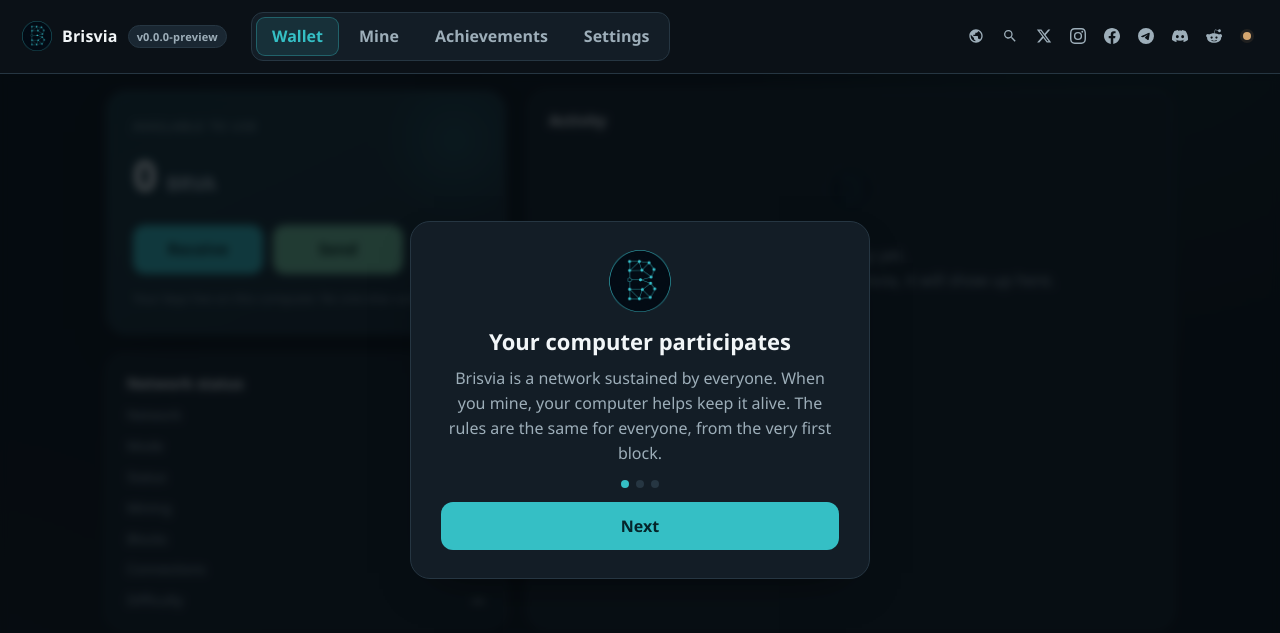
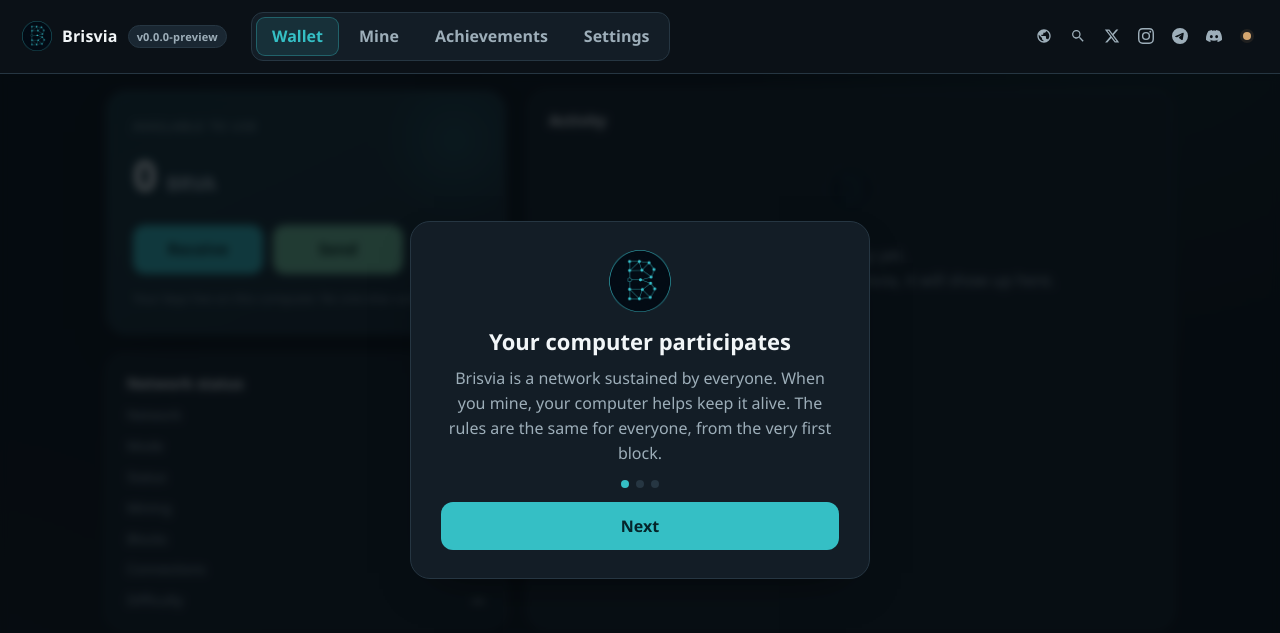
Before and after one commit to brisvia/brisvia-desktop, a website: page src/renderer/index.html in a window 1280 px wide. Drawn offline with Linux system fonts and the light colour scheme.

Commit message:
minero: quitar Facebook y Reddit de los iconos sociales del header
Pedido de Fernando (fotos v1.1.4). Quedan brisvia.com, Explorer, X, Instagram,
Telegram, Discord. Primer cambio de la tanda de UX para la proxima version.

```diff
--- a/src/renderer/index.html
+++ b/src/renderer/index.html
@@ -106,10 +106,8 @@
         <button class="hsocial" data-url="https://explorer.brisvia.com" data-name="Explorer · explorer.brisvia.com" aria-label="Block explorer"><svg viewBox="0 0 24 24" aria-hidden="true"><path d="M15.5 14h-.79l-.28-.27a6.5 6.5 0 1 0-.7.7l.27.28v.79l5 4.99L20.49 19l-4.99-5zm-6 0A4.5 4.5 0 1 1 14 9.5 4.5 4.5 0 0 1 9.5 14z"/></svg></button>
         <button class="hsocial" data-url="https://x.com/brisviacoin" data-name="X · @brisviacoin" aria-label="X @brisviacoin"><svg viewBox="0 0 24 24" aria-hidden="true"><path d="M18.244 2.25h3.308l-7.227 8.26 8.502 11.24H16.17l-5.214-6.817L4.99 21.75H1.68l7.73-8.835L1.254 2.25H8.08l4.713 6.231zm-1.161 17.52h1.833L7.084 4.126H5.117z"/></svg></button>
         <button class="hsocial" data-url="https://instagram.com/brisviacoin" data-name="Instagram" aria-label="Instagram"><svg viewBox="0 0 24 24" aria-hidden="true"><path d="M12 2.163c3.204 0 3.584.012 4.85.07 3.252.148 4.771 1.691 4.919 4.919.058 1.265.069 1.645.069 4.849 0 3.205-.012 3.584-.069 4.849-.149 3.225-1.664 4.771-4.919 4.919-1.266.058-1.644.07-4.85.07-3.204 0-3.584-.012-4.849-.07-3.26-.149-4.771-1.699-4.919-4.92-.058-1.265-.07-1.644-.07-4.849 0-3.204.013-3.583.07-4.849.149-3.227 1.664-4.771 4.919-4.919 1.266-.057 1.645-.069 4.849-.069zm0-2.163C8.741 0 8.333.015 7.053.072 2.695.272.273 2.69.073 7.052.014 8.333 0 8.741 0 12c0 3.259.014 3.668.072 4.948.2 4.358 2.618 6.78 6.98 6.98C8.333 23.986 8.741 24 12 24c3.259 0 3.668-.014 4.948-.072 4.354-.2 6.782-2.618 6.979-6.98.059-1.28.073-1.689.073-4.948 0-3.259-.014-3.667-.072-4.947-.196-4.354-2.617-6.78-6.979-6.98C15.668.015 15.259 0 12 0zm0 5.838a6.162 6.162 0 100 12.324 6.162 6.162 0 000-12.324zM12 16a4 4 0 110-8 4 4 0 010 8zm6.406-11.845a1.44 1.44 0 100 2.881 1.44 1.44 0 000-2.881z"/></svg></button>
-        <button class="hsocial" data-url="https://www.facebook.com/profile.php?id=61591756292086" data-name="Facebook" aria-label="Facebook"><svg viewBox="0 0 24 24" aria-hidden="true"><path d="M24 12.073c0-6.627-5.373-12-12-12s-12 5.373-12 12c0 5.99 4.388 10.954 10.125 11.854v-8.385H7.078v-3.47h3.047V9.43c0-3.007 1.792-4.669 4.533-4.669 1.312 0 2.686.235 2.686.235v2.953H15.83c-1.491 0-1.955.925-1.955 1.874v2.25h3.328l-.532 3.47h-2.796v8.385C19.612 23.027 24 18.062 24 12.073z"/></svg></button>
         <button class="hsocial" data-url="https://telegram.me/brisvia" data-name="Telegram" aria-label="Telegram"><svg viewBox="0 0 24 24" aria-hidden="true"><path d="M11.944 0A12 12 0 0 0 0 12a12 12 0 0 0 12 12 12 12 0 0 0 12-12A12 12 0 0 0 12 0a12 12 0 0 0-.056 0zm4.962 7.224c.1-.002.321.023.465.14a.506.506 0 0 1 .171.325c.016.093.036.306.02.472-.18 1.898-.962 6.502-1.36 8.627-.168.9-.499 1.201-.82 1.23-.696.065-1.225-.46-1.9-.902-1.056-.693-1.653-1.124-2.678-1.8-1.185-.78-.417-1.21.258-1.91.177-.184 3.247-2.977 3.307-3.23.007-.032.014-.15-.056-.212s-.174-.041-.249-.024c-.106.024-1.793 1.14-5.061 3.345-.48.33-.913.49-1.302.48-.428-.008-1.252-.241-1.865-.44-.752-.245-1.349-.374-1.297-.789.027-.216.325-.437.893-.663 3.498-1.524 5.83-2.529 6.998-3.014 3.332-1.386 4.025-1.627 4.476-1.635z"/></svg></button>
         <button class="hsocial" data-url="https://discord.gg/ZF4MExMJn4" data-name="Discord" aria-label="Discord"><svg viewBox="0 0 24 24" aria-hidden="true"><path d="M20.317 4.3698a19.7913 19.7913 0 00-4.8851-1.5152.0741.0741 0 00-.0785.0371c-.211.3753-.4447.8648-.6083 1.2495-1.8447-.2762-3.68-.2762-5.4868 0-.1636-.3933-.4058-.8742-.6177-1.2495a.077.077 0 00-.0785-.037 19.7363 19.7363 0 00-4.8852 1.515.0699.0699 0 00-.0321.0277C.5334 9.0458-.319 13.5799.0992 18.0578a.0824.0824 0 00.0312.0561c2.0528 1.5076 4.0413 2.4228 5.9929 3.0294a.0777.0777 0 00.0842-.0276c.4616-.6304.8731-1.2952 1.226-1.9942a.076.076 0 00-.0416-.1057c-.6528-.2476-1.2743-.5495-1.8722-.8923a.077.077 0 01-.0076-.1277c.1258-.0943.2517-.1923.3718-.2914a.0743.0743 0 01.0776-.0105c3.9278 1.7933 8.18 1.7933 12.0614 0a.0739.0739 0 01.0785.0095c.1202.099.246.1981.3728.2924a.077.077 0 01-.0066.1276 12.2986 12.2986 0 01-1.873.8914.0766.0766 0 00-.0407.1067c.3604.698.7719 1.3628 1.225 1.9932a.076.076 0 00.0842.0286c1.961-.6067 3.9495-1.5219 6.0023-3.0294a.077.077 0 00.0313-.0552c.5004-5.177-.8382-9.6739-3.5485-13.6604a.061.061 0 00-.0312-.0286zM8.02 15.3312c-1.1825 0-2.1569-1.0857-2.1569-2.419 0-1.3332.9555-2.4189 2.157-2.4189 1.2108 0 2.1757 1.0952 2.1568 2.419 0 1.3332-.9555 2.4189-2.1569 2.4189zm7.9748 0c-1.1825 0-2.1569-1.0857-2.1569-2.419 0-1.3332.9554-2.4189 2.1569-2.4189 1.2108 0 2.1757 1.0952 2.1568 2.419 0 1.3332-.946 2.4189-2.1568 2.4189z"/></svg></button>
-        <button class="hsocial" data-url="https://www.reddit.com/r/Brisvia" data-name="Reddit · r/Brisvia" aria-label="Reddit"><svg viewBox="0 0 24 24" aria-hidden="true"><path d="M24 11.779c0-1.459-1.192-2.645-2.657-2.645-.715 0-1.363.286-1.84.746-1.81-1.191-4.259-1.949-6.971-2.046l1.483-4.669 4.016.941-.006.058c0 1.193.975 2.163 2.174 2.163 1.198 0 2.172-.97 2.172-2.163s-.974-2.163-2.172-2.163c-.92 0-1.704.574-2.021 1.379l-4.329-1.015c-.189-.046-.381.063-.44.249l-1.654 5.207c-2.758.052-5.245.813-7.075 2.03-.478-.462-1.128-.747-1.844-.747-1.465 0-2.657 1.186-2.657 2.645 0 1.045.61 1.944 1.494 2.377-.037.264-.057.531-.057.799 0 4.06 4.724 7.352 10.552 7.352 5.83 0 10.554-3.292 10.554-7.352 0-.268-.02-.535-.056-.799.884-.433 1.494-1.332 1.494-2.377zm-17.24 2.646c0-.917.746-1.663 1.663-1.663.917 0 1.663.746 1.663 1.663 0 .916-.746 1.662-1.663 1.662-.917 0-1.663-.746-1.663-1.662zm9.457 4.152c-1.157 1.157-3.373 1.244-4.022 1.244-.649 0-2.865-.087-4.022-1.244-.171-.171-.171-.449 0-.619.169-.169.449-.169.619 0 .729.729 2.294.987 3.403.987 1.109 0 2.674-.258 3.403-.987.169-.169.449-.169.619 0 .171.17.171.448 0 .619zm-.516-2.489c-.917 0-1.663-.746-1.663-1.662 0-.917.746-1.663 1.663-1.663.917 0 1.663.746 1.663 1.663 0 .916-.746 1.662-1.663 1.662z"/></svg></button>
       </div>
       <!-- Live mining indicator: visible from ANY tab (the topbar is sticky). Pulses while mining is on, so the
            user can tell it is working without opening the Mine tab. Toggled by refreshMine (runs every 1s). -->
```
